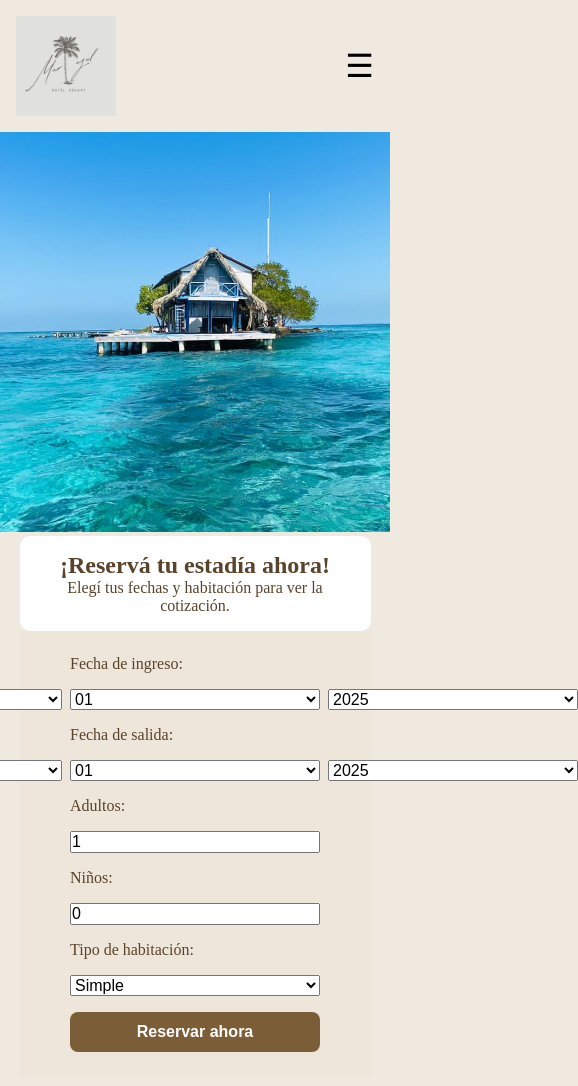
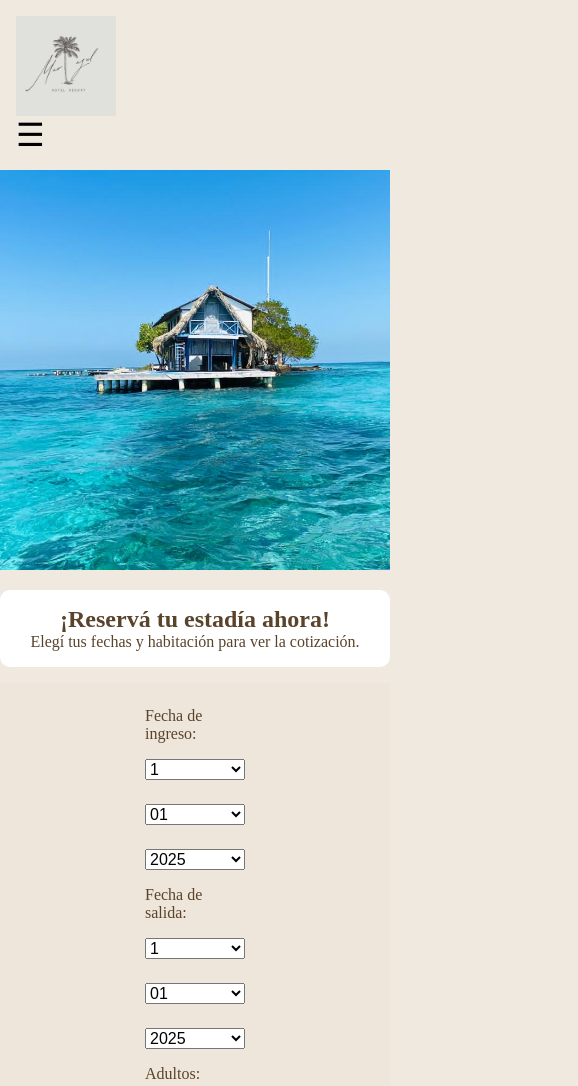
Before and after one commit to EliCordoba/Entregable2Cordoba, a plain HTML site: page index.html in a window 390 px wide. Shown: the top 1086 px of the page, 578 px wide, since content can reach past the window. Drawn offline with Linux system fonts and the light colour scheme.

Commit message:
modificación

```diff
--- a/css/style.css
+++ b/css/style.css
@@ -15,6 +15,7 @@ body {
     justify-content: space-between;
     align-items: center;
     padding: 1rem;
+    flex-wrap: wrap;
 }
 
 .logo {
@@ -58,9 +59,10 @@ body {
 .intro {
     background-color: #fff;
     padding: 1rem;
-    margin: 1rem;
+    margin: 1rem auto;
     border-radius: 10px;
     text-align: center;
+    max-width: 800px;
 }
 
 .intro img {
@@ -81,7 +83,8 @@ form input,
 form select,
 form button {
     margin: 0.5rem 0;
-    width: 250px;
+    width: 100px;
+    max-width: 400;
     font-size: 1rem;
 }
 
@@ -93,6 +96,7 @@ form button {
     cursor: pointer;
     border-radius: 8px;
     font-weight: bold;
+    transition: background-color 0.3s ease;
 }
 
 form button:hover {
@@ -100,11 +104,12 @@ form button:hover {
 }
 
 #resultado {
-    margin: 1rem;
+    margin: 1rem auto;
     padding: 1rem;
     background-color: #fff;
     border-radius: 10px;
     text-align: center;
+    max-width: 800px;
 }
 
 .info-extra {
@@ -112,23 +117,34 @@ form button:hover {
     padding: 1rem;
     background-color: #fff;
     border-radius: 10px;
+    min-width: 800px;
+    text-align: center;
 }
 
 .info-extra img {
     max-width: 20%;
     margin-top: 1rem;
+    height: auto;
 }
 .fecha {
     display: flex;
     gap: 0.5rem;
     justify-content: center;
+    flex-wrap: wrap;
 }
 
 @media (max-width: 768px) {
-    form,
-    .intro,
-    .info-extra {
-    width: 90%;
-    margin: auto;
+    .header {
+        flex-direction: column;
+        align-items: flex-start;
+    }
+
+    .menu ul {
+        margin-top: 0.5rem;
+    }
+
+    .fecha {
+        flex-direction: column;
+        align-items: center;
+    }
 }
-}
--- a/index.html
+++ b/index.html
@@ -25,7 +25,7 @@
 </section>
 
 <section id="info" class="hidden info-extra">
-    <p>Este lugar es el paraíso que buscaba e imaginaba cada día una mujer luchadora y emprendedora, con muchas ganas de vivir en un lugar paradisíaco y ganarse la vida al mismo tiempo. Hoy Elisa quiero compartir con vos mi sueño de Hotel Mar Azul.</p>
+    <p>Este lugar es el paraíso que buscaba e imaginaba cada día una mujer luchadora y emprendedora, con muchas ganas de vivir en un lugar paradisíaco y ganarse la vida al mismo tiempo. Hoy Elisa quiere compartir con vos mi sueño de Hotel Mar Azul.</p>
 </section>
 
 <section id="contacto" class="hidden info-extra">
```
